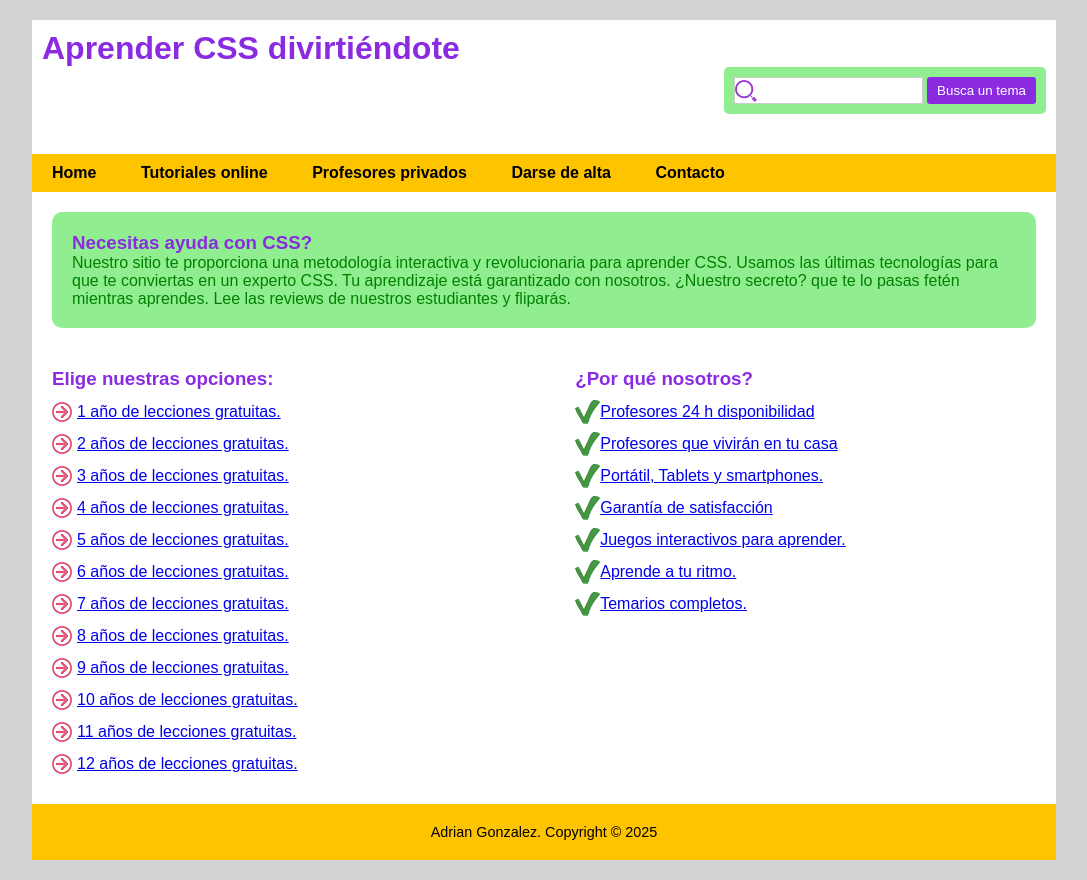
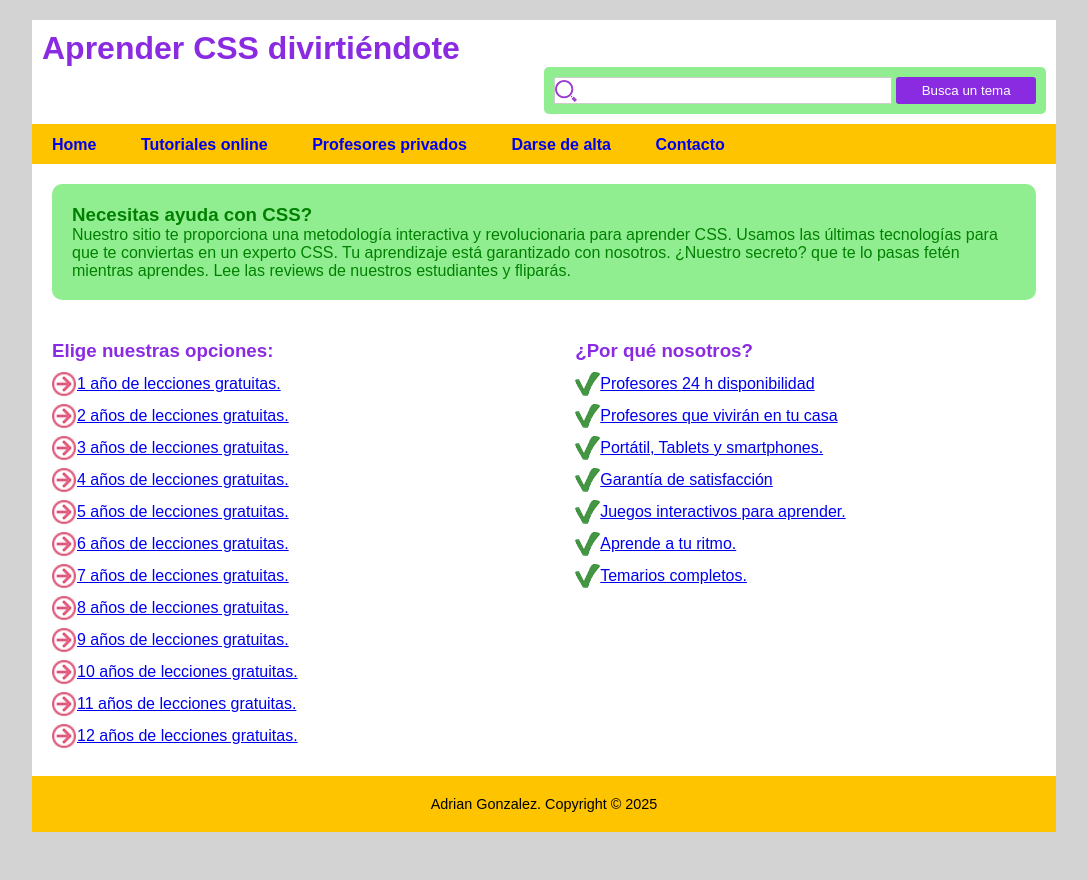
Before and after one commit to DavidMoriano/DAW2, a plain HTML site: page DIW/2.10. Ejercicio Sitio para aprender CSS/2.10. Sitio para aprender CSS.html in a window 1280 px wide. Shown: the whole page, without its empty margins (96-1183 px from the left). After the commit the page ends 852 px from the top, so only its background shows below. Drawn offline with Linux system fonts and the light colour scheme.

Commit message:
Ejercicio Entregable practica10 terminado

```diff
--- a/DIW/2.10. Ejercicio Sitio para aprender CSS/style/2.10. Sitio para aprender CSS.css
+++ b/DIW/2.10. Ejercicio Sitio para aprender CSS/style/2.10. Sitio para aprender CSS.css
@@ -1,4 +1,3 @@
-/* Reset y estilos generales */
 * {
     margin: 0;
     padding: 0;
@@ -16,14 +15,13 @@ body {
     margin: 20px auto;
 }
 
-/* CABECERA */
 #header {
     padding: 10px;
-    margin-bottom: 30px;
     overflow: hidden;
+    border-bottom: 2px solid rgb(255, 196, 0);
 }
 
-h1, h3 {
+h1 {
     color: blueviolet;
 }
 
@@ -37,17 +35,23 @@ h1 a {
     padding: 10px;
     background-color: lightgreen;
     border-radius: 5px;
+    width: 50%;
+    text-align: right;
 }
 
 #searchBox input.text {
+    width: 70%;
     padding: 5px;
     border: 1px solid #ccc;
     background-color: #fff;
     background-image: url("../images/search.png");
     background-repeat: no-repeat;
     background-position: left center;
+    object-fit: contain;
 }
+
 #searchBox input.submit {
+    width: 29%;
     background-color: blueviolet;
     color: white;
     border: none;
@@ -56,7 +60,6 @@ h1 a {
     border-radius: 3px;
 }
 
-/* MENÚ */
 #menu {
     padding: 10px;
     background-color: rgb(255, 196, 0);
@@ -74,16 +77,9 @@ h1 a {
 
 #menu a {
     text-decoration: none;
-    color: black;
     font-weight: bold;
     padding: 5px 10px;
     border-radius: 5px;
-    transition: 0.3s;
-}
-
-#menu a:hover {
-    font-size: larger;
-    color: white;
 }
 
 #introduction {
@@ -98,6 +94,10 @@ h1 a {
     width: 45%;
     margin: 20px;
     text-align: left;
+}
+
+.sidebar h3{
+    color: blueviolet;
 }
 
 #leftsidebar {
@@ -126,6 +126,7 @@ h1 a {
     background-image: url("../images/arrow.png");
     background-repeat: no-repeat;
     background-position: left center;
+    background-size: contain;
 }
 
 #rightsidebar ul li {
@@ -143,3 +144,10 @@ footer {
     font-size: 0.9em;
     margin-top: 30px;
 }
+
+
+a:hover {
+    font-size: larger;
+    color: purple;
+    transition: 0.3s;
+}
```
Also changed, not shown: DIW/2.10. Ejercicio Sitio para aprender CSS/2.10. Sitio para aprender CSS.html (+0 -1 lines).
